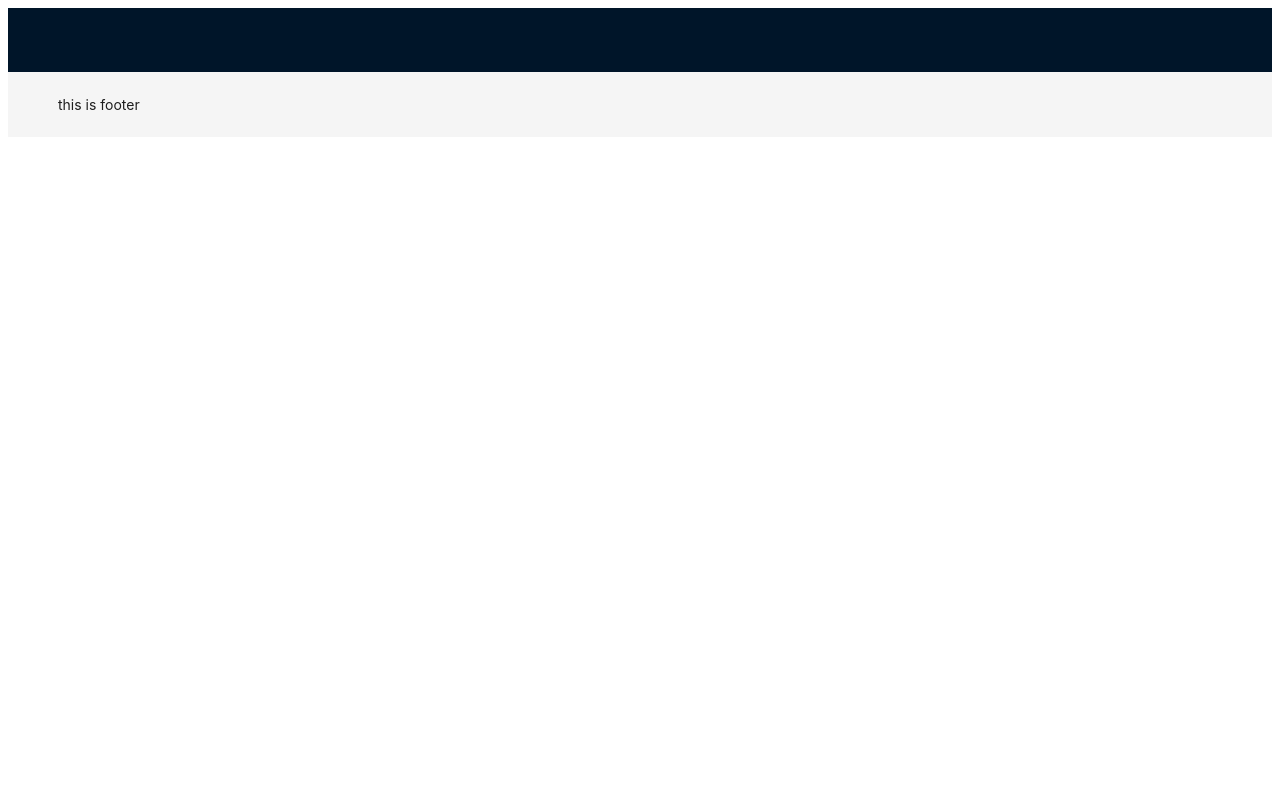
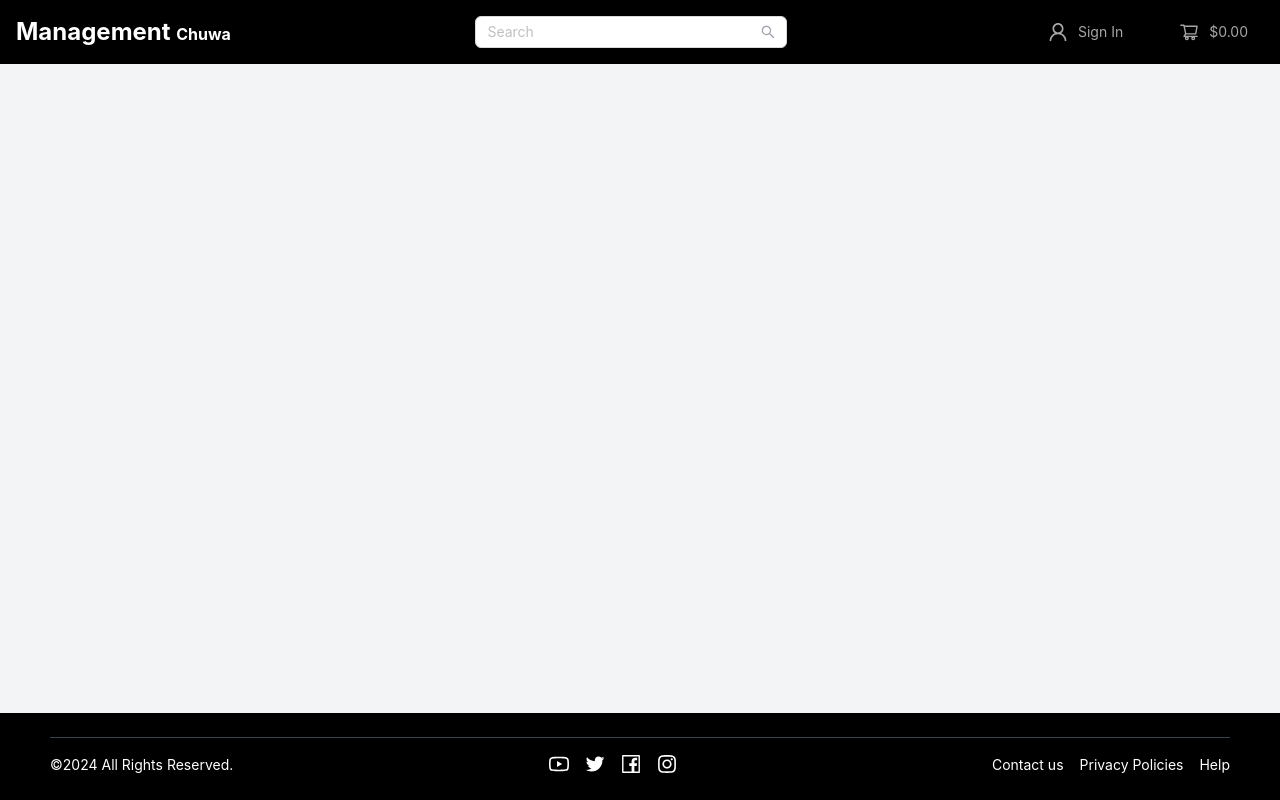
Before and after one commit to Binwu-Hu/eCommerce-Platform, a React (Vite) app in the folder frontend/: page / in a window 1280 px wide. Built offline with nearby package versions, Linux system fonts and the light colour scheme.

Commit message:
add header and footer

```diff
--- a/frontend/index.html
+++ b/frontend/index.html
@@ -2,7 +2,6 @@
 <html lang="en">
   <head>
     <meta charset="UTF-8" />
-    <link rel="icon" type="image/svg+xml" href="/vite.svg" />
     <meta name="viewport" content="width=device-width, initial-scale=1.0" />
     <title>ECommerence-Platform</title>
   </head>
--- a/frontend/package.json
+++ b/frontend/package.json
@@ -10,8 +10,9 @@
     "preview": "vite preview"
   },
   "dependencies": {
+    "@ant-design/icons": "^5.5.1",
     "@reduxjs/toolkit": "^2.2.7",
-    "antd": "^5.21.0",
+    "antd": "^5.21.1",
     "axios": "^1.7.7",
     "jsonwebtoken": "^9.0.2",
     "jwt-decode": "^4.0.0",
@@ -26,10 +27,13 @@
     "@types/react": "^18.3.3",
     "@types/react-dom": "^18.3.0",
     "@vitejs/plugin-react": "^4.3.1",
+    "autoprefixer": "^10.4.20",
     "eslint": "^9.9.0",
     "eslint-plugin-react-hooks": "^5.1.0-rc.0",
     "eslint-plugin-react-refresh": "^0.4.9",
     "globals": "^15.9.0",
+    "postcss": "^8.4.47",
+    "tailwindcss": "^3.4.13",
     "typescript": "^5.5.3",
     "typescript-eslint": "^8.0.1",
     "vite": "^5.4.1"
--- /dev/null
+++ b/frontend/postcss.config.js
@@ -0,0 +1,7 @@
+// postcss.config.js
+export default {
+  plugins: {
+    tailwindcss: {},
+    autoprefixer: {},
+  },
+};
--- a/frontend/src/App.tsx
+++ b/frontend/src/App.tsx
@@ -1,14 +1,12 @@
 import { Route, BrowserRouter as Router, Routes } from 'react-router-dom';
 
 import Layout from './components/Layout';
-
 // import Footer from './components/Layout/Footer';
 // import Header from './components/Layout/Header';
 // import Home from './pages/Home';
 // import ProductDetail from './pages/ProductDetail';
 // import ProductForm from './pages/ProductForm';
 // import React from 'react';
-// import SignIn from './pages/SignIn';
 import Login from './pages/auth/login';
 import Signup from './pages/auth/signup';
 
@@ -16,14 +14,15 @@ function App() {
   return (
     <Router>
       <Routes>
-        <Route path="/" element={<Layout />} />
-        <Route path="/login" element={<Login />} />
-        <Route path="/signup" element={<Signup />} />
-        {/* <Route path='/' element={<Home />} />
-        <Route path='/product/:id' element={<ProductDetail />} />
-        <Route path='/add-product' element={<ProductForm />} />
-        <Route path='/edit-product/:id' element={<ProductForm />} />
-        <Route path='/signin' element={<SignIn />} /> */}
+        <Route path='/' element={<Layout />}>
+          <Route path='/login' element={<Login />} />
+          <Route path='/signup' element={<Signup />} />
+          {/* <Route path='/' element={<Home />} />
+            <Route path='/product/:id' element={<ProductDetail />} />
+            <Route path='/add-product' element={<ProductForm />} />
+            <Route path='/edit-product/:id' element={<ProductForm />} />
+         */}
+        </Route>
       </Routes>
     </Router>
   );
--- /dev/null
+++ b/frontend/src/components/Layout/Footer.tsx
@@ -0,0 +1,42 @@
+import {
+  FacebookOutlined,
+  InstagramOutlined,
+  TwitterOutlined,
+  YoutubeOutlined,
+} from '@ant-design/icons';
+
+import { Layout } from 'antd';
+import React from 'react';
+
+const { Footer } = Layout;
+
+const AppFooter: React.FC = () => {
+  return (
+    <Footer className='bg-black text-white'>
+      <div className='flex justify-between items-center border-t border-gray-700 pt-4'>
+        <p>©2024 All Rights Reserved.</p>
+
+        <div className='space-x-4'>
+          <YoutubeOutlined style={{ fontSize: '20px' }} />
+          <TwitterOutlined style={{ fontSize: '20px' }} />
+          <FacebookOutlined style={{ fontSize: '20px' }} />
+          <InstagramOutlined style={{ fontSize: '20px' }} />
+        </div>
+
+        <div className='flex space-x-4'>
+          <a href='/' className='hover:underline'>
+            Contact us
+          </a>
+          <a href='/' className='hover:underline'>
+            Privacy Policies
+          </a>
+          <a href='/' className='hover:underline'>
+            Help
+          </a>
+        </div>
+      </div>
+    </Footer>
+  );
+};
+
+export default AppFooter;
--- /dev/null
+++ b/frontend/src/components/Layout/Header.tsx
@@ -0,0 +1,53 @@
+import { Input, Layout, Menu } from 'antd';
+import {
+  SearchOutlined,
+  ShoppingCartOutlined,
+  UserOutlined,
+} from '@ant-design/icons';
+
+import React from 'react';
+
+const { Header } = Layout;
+
+const AppHeader: React.FC = () => {
+  return (
+    <Header className='bg-black text-white px-4'>
+      <div className='flex justify-between items-center w-full'>
+        <div className='text-2xl font-bold text-white flex-shrink-0'>
+          Management <span className='text-base text-white'>Chuwa</span>
+        </div>
+
+        <div className='flex items-center space-x-4 w-1/4 flex-shrink'>
+          <Input
+            placeholder='Search'
+            suffix={<SearchOutlined className='text-gray-400' />}
+            className='rounded-md w-full'
+          />
+        </div>
+
+        <div className='flex items-center space-x-6'>
+          <Menu
+            theme='dark'
+            mode='horizontal'
+            className='bg-black text-white flex space-x-6'
+          >
+            <Menu.Item key='1'>
+              <div className='flex items-center space-x-2'>
+                <UserOutlined style={{ fontSize: '20px' }} />
+                <span>Sign In</span>
+              </div>
+            </Menu.Item>
+            <Menu.Item key='2'>
+              <div className='flex items-center space-x-2'>
+                <ShoppingCartOutlined style={{ fontSize: '20px' }} />
+                <span>$0.00</span>
+              </div>
+            </Menu.Item>
+          </Menu>
+        </div>
+      </div>
+    </Header>
+  );
+};
+
+export default AppHeader;
--- a/frontend/src/components/Layout/index.tsx
+++ b/frontend/src/components/Layout/index.tsx
@@ -1,19 +1,23 @@
+import Footer from './Footer';
+import Header from './Header';
 import { Layout } from 'antd';
-// import Navbar from 'components/Navbar';
 import { Outlet } from 'react-router-dom';
+import React from 'react';
 
-export default function MainLayout() {
+const { Content } = Layout;
+
+const App: React.FC = () => {
   return (
+    <Layout className='min-h-screen'>
+      <Header />
 
-      <Layout>
-        <Layout.Header >
-          {/* <Navbar /> */}
-        </Layout.Header>
-        <Layout.Content >
-          <Outlet />
-        </Layout.Content>
-        <Layout.Footer >this is footer</Layout.Footer>
-      </Layout>
+      <Content className='flex-grow flex justify-center items-center bg-gray-100'>
+        <Outlet />
+      </Content>
 
+      <Footer />
+    </Layout>
   );
-}
+};
+
+export default App;
--- /dev/null
+++ b/frontend/src/index.css
@@ -0,0 +1,3 @@
+@tailwind base;
+@tailwind components;
+@tailwind utilities;
--- /dev/null
+++ b/frontend/tailwind.config.js
@@ -0,0 +1,11 @@
+// tailwind.config.js
+module.exports = {
+  content: [
+    './index.html',
+    './src/**/*.{html,js,jsx,ts,tsx}', // Ensure you're scanning the src folder
+  ],
+  theme: {
+    extend: {},
+  },
+  plugins: [],
+};
```
Also changed, not shown: frontend/src/main.tsx (+5 -3 lines), 1 other file (tests, documents, lock files or other folders).
